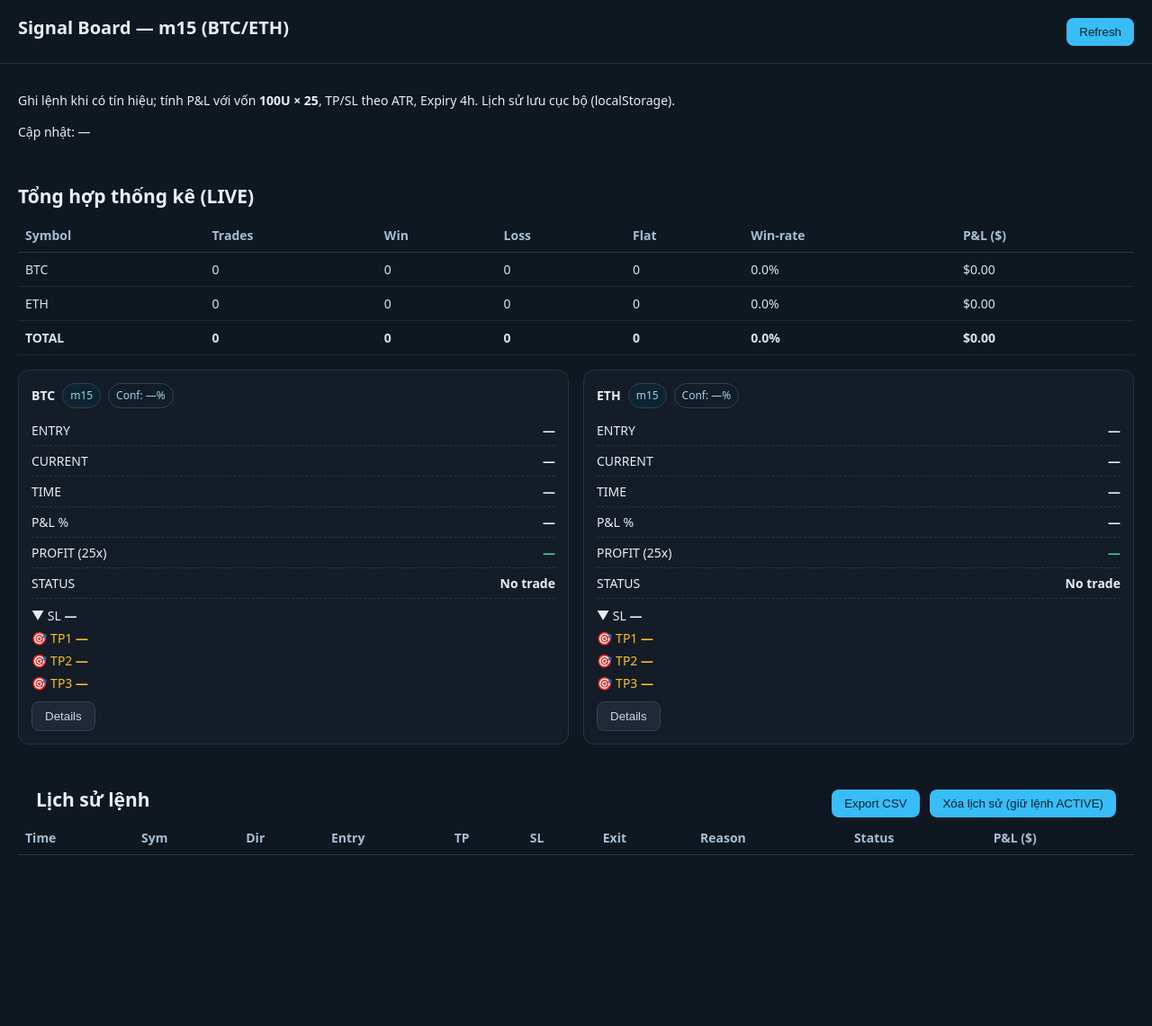
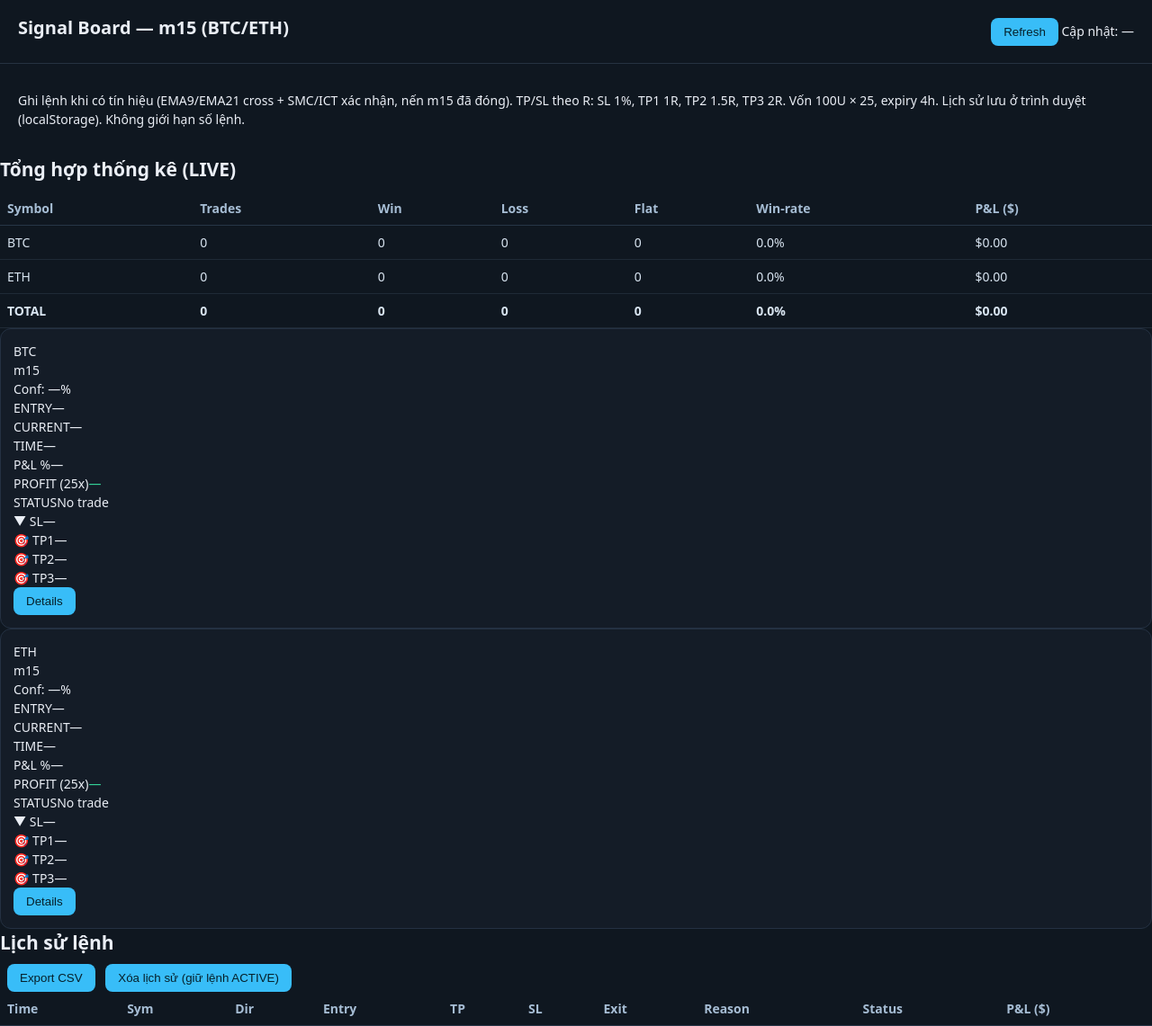
Before and after one commit to nguyensam442k/Bot1Danny, a plain HTML site: page index.html in a window 1280 px wide. Shown: the whole page at 90% size. Before the commit the page ends 967 px from the top, so only its background shows below. Drawn offline with Linux system fonts and the light colour scheme; no server answers.

Commit message:
Update index.html

```diff
--- a/index.html
+++ b/index.html
@@ -2,34 +2,36 @@
 <html lang="vi">
 <head>
   <meta charset="utf-8" />
-  <meta name="viewport" content="width=device-width,initial-scale=1" />
   <title>Signal Board — m15 (BTC/ETH)</title>
-  <link rel="stylesheet" href="./assets/style.css" />
+  <meta name="viewport" content="width=device-width, initial-scale=1" />
+  <link href="assets/style.css" rel="stylesheet" />
 </head>
 <body>
-  <header>
+  <div class="wrap">
+    <header class="topbar">
       <h1>Signal Board — m15 (BTC/ETH)</h1>
+      <div class="actions">
         <button id="btnRefresh">Refresh</button>
+        <span id="lastUpdated" class="muted">Cập nhật: —</span>
+      </div>
     </header>
 
-  <section class="note">
-    <p>
-      Ghi lệnh khi có tín hiệu; tính P&amp;L với vốn <b>100U × 25</b>, TP/SL theo ATR, Expiry 4h.
-      Lịch sử lưu cục bộ (localStorage).
+    <p class="note">
+      Ghi lệnh khi có tín hiệu (EMA9/EMA21 cross + SMC/ICT xác nhận, nến m15 đã đóng).
+      TP/SL theo R: SL 1%, TP1 1R, TP2 1.5R, TP3 2R. Vốn 100U × 25, expiry 4h.
+      Lịch sử lưu ở trình duyệt (localStorage). Không giới hạn số lệnh.
     </p>
-    <p id="lastUpdated">Cập nhật: —</p>
-  </section>
 
-  <section class="stats">
+    <section class="panel">
       <h2>Tổng hợp thống kê (LIVE)</h2>
-    <table id="tblStats">
+      <table class="table stats" id="statsTable">
         <thead>
           <tr>
             <th>Symbol</th><th>Trades</th><th>Win</th><th>Loss</th><th>Flat</th>
             <th>Win-rate</th><th>P&amp;L ($)</th>
           </tr>
         </thead>
-      <tbody>
+        <tbody id="statsBody">
           <tr><td>BTC</td><td>0</td><td>0</td><td>0</td><td>0</td><td>0.0%</td><td>$0.00</td></tr>
           <tr><td>ETH</td><td>0</td><td>0</td><td>0</td><td>0</td><td>0.0%</td><td>$0.00</td></tr>
           <tr class="total"><td>TOTAL</td><td>0</td><td>0</td><td>0</td><td>0</td><td>0.0%</td><td>$0.00</td></tr>
@@ -37,75 +39,83 @@
       </table>
     </section>
 
-  <section class="grid">
-    <!-- BTC CARD -->
-    <div class="card" id="card-BTC">
-      <div class="card-title">
-        <span class="sym">BTC</span>
-        <span class="badge">m15</span>
-        <span id="btcConf" class="badge hollow">Conf: —%</span>
-      </div>
-      <div class="kv"><span>ENTRY</span><b id="btcEntry">—</b></div>
-      <div class="kv"><span>CURRENT</span><b id="btcCurrent">—</b></div>
-      <div class="kv"><span>TIME</span><b id="btcTime">—</b></div>
-      <div class="kv"><span>P&amp;L %</span><b id="btcPnL">—</b></div>
-      <div class="kv"><span>PROFIT (25x)</span><b id="btcProfit">—</b></div>
-      <div class="kv"><span>STATUS</span><b id="btcStatus">No trade</b></div>
-
-      <div class="levels">
-        <div>▼ SL <b id="btcSL">—</b></div>
-        <div class="tp">🎯 TP1 <b id="btcTP1">—</b></div>
-        <div class="tp">🎯 TP2 <b id="btcTP2">—</b></div>
-        <div class="tp">🎯 TP3 <b id="btcTP3">—</b></div>
-      </div>
-      <button class="secondary" id="btcDetails">Details</button>
+    <!-- BTC Card -->
+    <section class="panel">
+      <div class="card">
+        <div class="card-head">
+          <div class="symbol">BTC</div>
+          <div class="tf">m15</div>
+          <div class="conf"><span id="btcConf">Conf: —%</span></div>
         </div>
 
-    <!-- ETH CARD -->
-    <div class="card" id="card-ETH">
-      <div class="card-title">
-        <span class="sym">ETH</span>
-        <span class="badge">m15</span>
-        <span id="ethConf" class="badge hollow">Conf: —%</span>
+        <div class="row"><span>ENTRY</span><span id="btcEntry">—</span></div>
+        <div class="row"><span>CURRENT</span><span id="btcCurrent">—</span></div>
+        <div class="row"><span>TIME</span><span id="btcTime">—</span></div>
+        <div class="row"><span>P&amp;L %</span><span id="btcPnlPct">—</span></div>
+        <div class="row"><span>PROFIT (25x)</span><span id="btcProfit">—</span></div>
+        <div class="row"><span>STATUS</span><span id="btcStatus">No trade</span></div>
+
+        <div class="targets">
+          <div class="tbox"><span>▼ SL</span><span id="btcSL">—</span></div>
+          <div class="tbox"><span>🎯 TP1</span><span id="btcTP1">—</span></div>
+          <div class="tbox"><span>🎯 TP2</span><span id="btcTP2">—</span></div>
+          <div class="tbox"><span>🎯 TP3</span><span id="btcTP3">—</span></div>
         </div>
-      <div class="kv"><span>ENTRY</span><b id="ethEntry">—</b></div>
-      <div class="kv"><span>CURRENT</span><b id="ethCurrent">—</b></div>
-      <div class="kv"><span>TIME</span><b id="ethTime">—</b></div>
-      <div class="kv"><span>P&amp;L %</span><b id="ethPnL">—</b></div>
-      <div class="kv"><span>PROFIT (25x)</span><b id="ethProfit">—</b></div>
-      <div class="kv"><span>STATUS</span><b id="ethStatus">No trade</b></div>
 
-      <div class="levels">
-        <div>▼ SL <b id="ethSL">—</b></div>
-        <div class="tp">🎯 TP1 <b id="ethTP1">—</b></div>
-        <div class="tp">🎯 TP2 <b id="ethTP2">—</b></div>
-        <div class="tp">🎯 TP3 <b id="ethTP3">—</b></div>
+        <div class="row">
+          <button class="btn small" id="btcDetailsBtn">Details</button>
         </div>
-      <button class="secondary" id="ethDetails">Details</button>
       </div>
     </section>
 
-  <section class="history">
-    <div class="hist-header">
+    <!-- ETH Card -->
+    <section class="panel">
+      <div class="card">
+        <div class="card-head">
+          <div class="symbol">ETH</div>
+          <div class="tf">m15</div>
+          <div class="conf"><span id="ethConf">Conf: —%</span></div>
+        </div>
+
+        <div class="row"><span>ENTRY</span><span id="ethEntry">—</span></div>
+        <div class="row"><span>CURRENT</span><span id="ethCurrent">—</span></div>
+        <div class="row"><span>TIME</span><span id="ethTime">—</span></div>
+        <div class="row"><span>P&amp;L %</span><span id="ethPnlPct">—</span></div>
+        <div class="row"><span>PROFIT (25x)</span><span id="ethProfit">—</span></div>
+        <div class="row"><span>STATUS</span><span id="ethStatus">No trade</span></div>
+
+        <div class="targets">
+          <div class="tbox"><span>▼ SL</span><span id="ethSL">—</span></div>
+          <div class="tbox"><span>🎯 TP1</span><span id="ethTP1">—</span></div>
+          <div class="tbox"><span>🎯 TP2</span><span id="ethTP2">—</span></div>
+          <div class="tbox"><span>🎯 TP3</span><span id="ethTP3">—</span></div>
+        </div>
+
+        <div class="row">
+          <button class="btn small" id="ethDetailsBtn">Details</button>
+        </div>
+      </div>
+    </section>
+
+    <!-- Lịch sử -->
+    <section class="panel">
       <h2>Lịch sử lệnh</h2>
       <div class="actions">
         <button id="btnExport">Export CSV</button>
         <button id="btnClear">Xóa lịch sử (giữ lệnh ACTIVE)</button>
       </div>
-    </div>
-    <table id="tblHist">
+      <table class="table history" id="historyTable">
         <thead>
           <tr>
-          <th>Time</th><th>Sym</th><th>Dir</th><th>Entry</th>
-          <th>TP</th><th>SL</th><th>Exit</th><th>Reason</th>
-          <th>Status</th><th>P&amp;L ($)</th>
+            <th>Time</th><th>Sym</th><th>Dir</th><th>Entry</th><th>TP</th><th>SL</th>
+            <th>Exit</th><th>Reason</th><th>Status</th><th>P&amp;L ($)</th>
           </tr>
         </thead>
-      <tbody></tbody>
+        <tbody id="historyBody"></tbody>
       </table>
     </section>
+  </div>
 
-  <script src="./js/chart.js"></script>
-  <script src="./js/ui.js"></script>
+  <script src="js/ui.js"></script>
 </body>
 </html>
```
Lines whose indentation alone changed are shown as unchanged.
